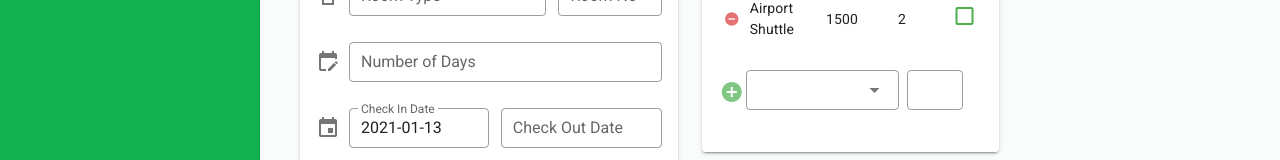
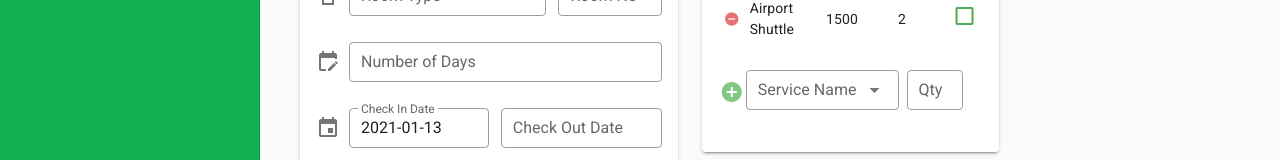
Before and after one commit to mikamikkz/AOSMECSystem, a Vue app in the folder aosmec/: page /checkin in a window 1280 px wide. Shown: the part 348-508 px from the top of the page. Built offline with nearby package versions, Linux system fonts and the light colour scheme.

Commit message:
v: additional service add and remove buttons working

```diff
--- a/aosmec/src/views/Checkin.vue
+++ b/aosmec/src/views/Checkin.vue
@@ -222,7 +222,7 @@
                 <tbody>
                   <tr v-for="service in guestServices" :key="service.name">
                     <td class="pa-0 ma-0">
-                      <v-btn icon small v-if="service.add" class="pt-0 mt-0">
+                      <v-btn icon small v-if="service.add" class="pt-0 mt-0" v-on:click="removeFromList(service)">
                         <v-icon small color="red lighten-2">mdi-minus-circle</v-icon>
                       </v-btn>
                     </td>
@@ -248,18 +248,25 @@
             </v-simple-table>
             <v-row class="mt-2">
               <v-col lg="1" md="1" sm="12" d-flex class="mr-1">
-                <v-btn icon small class="mt-2">
+                <v-btn icon small class="mt-2" v-on:click="addToList(addToService)">
                   <v-icon color="green lighten-2">mdi-plus-circle</v-icon>
                 </v-btn>
               </v-col>
               <v-col lg="7" md="" sm="12" d-flex class="pr-1">
                 <v-select
+                  :items="services"
+                  v-model="addToService.name"
+                  label="Service Name"
+                  item-text="text"
+                  item-value="value"
                   dense
                   outlined
                 ></v-select>
               </v-col>
               <v-col lg="3" md="3" sm="12" d-flex class="pl-1">
                 <v-text-field
+                  v-model="addToService.qty"
+                  label="Qty"
                   dense
                   outlined
                   type="number"
@@ -308,6 +315,14 @@ export default {
       reservee: [],
       roomType: [],
       roomNo: [],
+      services: [
+        { text: "Sample", value: "Sample" },
+        { text: "Sample2", value: "Sample2" },
+      ],
+      addToService: {
+        name: "",
+        qty: "",
+      },
       guestServices: [
         {
           add: false,
@@ -347,6 +362,21 @@ export default {
     changeNoOfGuestForm: function (noOfHeads) {
       this.noOfGuestForm = parseInt(noOfHeads, 10);
     },
+    addToList: function(input) {
+      console.log(input);
+      var addData = {
+        add: true,
+        name: input.name,
+        rate: "",
+        quantity: input.qty,
+        status: false,
+      }
+      this.guestServices.push(addData);
+    },
+    removeFromList: function(input) {
+      var index = this.guestServices.indexOf(input.name);
+      this.guestServices.splice(index, 1);
+    }
   },
 };
 </script>
```
